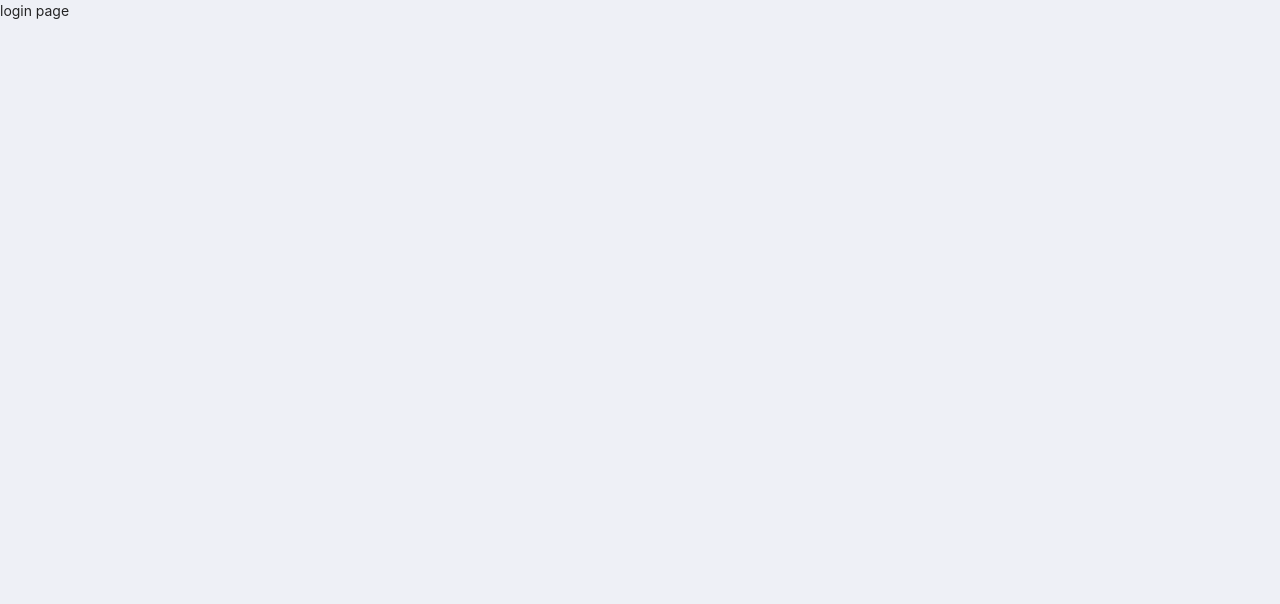
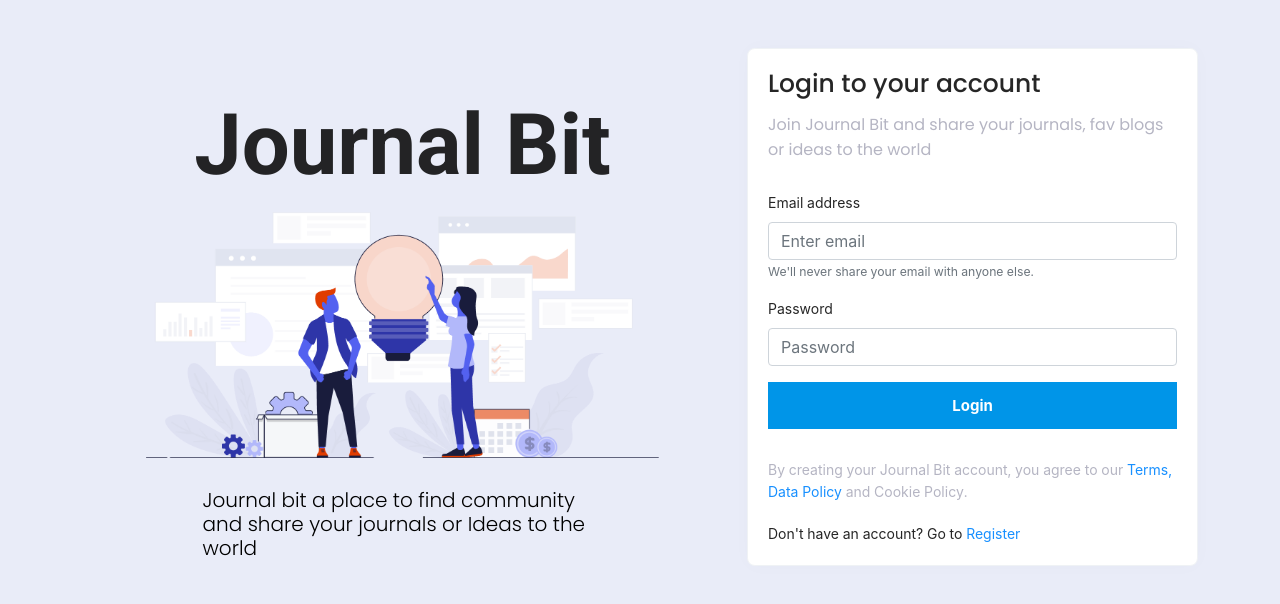
Before and after one commit to killcodeX/journalbit, a React (Create React App) app in the folder client/: page /login in a window 1280 px wide. Shown: the top 604 px of the page. Built offline with nearby package versions, Linux system fonts and the light colour scheme.

Commit message:
auth UI complete

```diff
--- a/client/src/App.css
+++ b/client/src/App.css
@@ -20,3 +20,10 @@
 .post-select:focus{
     outline: none;
 }
+
+.section-auth{
+  background-color: #E9ECF8;
+  height: 100vh;
+}
+
+/* //#0293ef */
--- /dev/null
+++ b/client/src/container/Auth/login/form.js
@@ -0,0 +1,27 @@
+import React from "react";
+import { FormWrapper, FormButton } from "../style";
+import { Form } from 'react-bootstrap';
+
+export default function form() {
+  return (
+    <FormWrapper>
+      <Form>
+        <Form.Group className="mb-3" controlId="formBasicEmail">
+          <Form.Label>Email address</Form.Label>
+          <Form.Control type="email" placeholder="Enter email" />
+          <Form.Text className="text-muted">
+            We'll never share your email with anyone else.
+          </Form.Text>
+        </Form.Group>
+
+        <Form.Group className="mb-3" controlId="formBasicPassword">
+          <Form.Label>Password</Form.Label>
+          <Form.Control type="password" placeholder="Password" />
+        </Form.Group>
+        <FormButton type="submit">
+          Login
+        </FormButton>
+      </Form>
+    </FormWrapper>
+  );
+}
--- a/client/src/container/Auth/login/index.js
+++ b/client/src/container/Auth/login/index.js
@@ -1,9 +1,58 @@
-import React from 'react'
+import React from "react";
+import {
+  LogoWrapper,
+  Title,
+  SubTitle,
+  AuthFooter,
+  AuthPrivacy,
+  InfoWrapper,
+  InfoVector,
+  MotoWrapper,
+} from "../style";
+import { CardWrapper } from "../../../components/UI/cards/style";
+import Form from "./form";
+import { Link } from "react-router-dom";
 
 export default function login() {
-    return (
-        <div>
-            login page
+  return (
+    <div className="section-auth position-relative">
+      <div className="container">
+        <div className="row pt-5">
+          <div className="col-sm-7 d-flex flex-column justify-content-center align-items-center">
+            <LogoWrapper>Journal Bit</LogoWrapper>
+
+            <InfoVector
+              src={process.env.PUBLIC_URL + "/assets/auth.png"}
+              alt="journal"
+            />
+
+            <MotoWrapper>
+              Journal bit a place to find community and share your journals or
+              Ideas to the world
+            </MotoWrapper>
+          </div>
+          <div className="col-sm-5">
+            <CardWrapper>
+              <Title>Login to your account</Title>
+              <SubTitle>
+                Join Journal Bit and share your journals, fav blogs or ideas to
+                the world
+              </SubTitle>
+              <Form />
+              <AuthFooter>
+                <AuthPrivacy>
+                  By creating your Journal Bit account, you agree to our{" "}
+                  <a href="#">Terms, Data Policy</a> and Cookie Policy.
+                </AuthPrivacy>
+                <span>
+                  Don't have an account? Go to{" "}
+                  <Link to="/register">Register</Link>
+                </span>
+              </AuthFooter>
+            </CardWrapper>
+          </div>
         </div>
-    )
+      </div>
+    </div>
+  );
 }
--- /dev/null
+++ b/client/src/container/Auth/register/form.js
@@ -0,0 +1,25 @@
+import React from "react";
+import { FormWrapper, FormButton } from "../style";
+import { Form } from "react-bootstrap";
+
+export default function form() {
+  return (
+    <FormWrapper>
+      <Form>
+        <Form.Group className="mb-3" controlId="formBasicEmail">
+          <Form.Label>Email address</Form.Label>
+          <Form.Control type="email" placeholder="Enter email" />
+          <Form.Text className="text-muted">
+            We'll never share your email with anyone else.
+          </Form.Text>
+        </Form.Group>
+
+        <Form.Group className="mb-3" controlId="formBasicPassword">
+          <Form.Label>Password</Form.Label>
+          <Form.Control type="password" placeholder="Password" />
+        </Form.Group>
+        <FormButton type="submit">Register</FormButton>
+      </Form>
+    </FormWrapper>
+  );
+}
--- a/client/src/container/Auth/register/index.js
+++ b/client/src/container/Auth/register/index.js
@@ -1,9 +1,57 @@
-import React from 'react'
+import React from "react";
+import {
+  LogoWrapper,
+  Title,
+  SubTitle,
+  AuthFooter,
+  AuthPrivacy,
+  InfoWrapper,
+  InfoVector,
+  MotoWrapper,
+} from "../style";
+import { CardWrapper } from "../../../components/UI/cards/style";
+import Form from "./form";
+import { Link } from "react-router-dom";
 
 export default function register() {
-    return (
-        <div>
-            Register page
+  return (
+    <div className="section-auth position-relative">
+      <div className="container">
+        <div className="row pt-5">
+          <div className="col-sm-7 d-flex flex-column justify-content-center align-items-center">
+            <LogoWrapper>Journal Bit</LogoWrapper>
+
+            <InfoVector
+              src={process.env.PUBLIC_URL + "/assets/auth.png"}
+              alt="journal"
+            />
+
+            <MotoWrapper>
+              Journal bit a place to find community and share your journals or
+              Ideas to the world
+            </MotoWrapper>
+          </div>
+          <div className="col-sm-5">
+            <CardWrapper>
+              <Title>Create a new account</Title>
+              <SubTitle>
+                Join Journal Bit and share your journals, fav blogs or ideas to
+                the world
+              </SubTitle>
+              <Form />
+              <AuthFooter>
+                <AuthPrivacy>
+                  By creating your Journal Bit account, you agree to our{" "}
+                  <a href="#">Terms, Data Policy</a> and Cookie Policy.
+                </AuthPrivacy>
+                <span>
+                  Already An account? Go to <Link to="/login">Login</Link>
+                </span>
+              </AuthFooter>
+            </CardWrapper>
+          </div>
         </div>
-    )
+      </div>
+    </div>
+  );
 }
--- /dev/null
+++ b/client/src/container/Auth/style.js
@@ -0,0 +1,62 @@
+import styled from "styled-components";
+
+export const LogoWrapper = styled.div`
+  font-family: "Roboto", sans-serif;
+  font-weight: bold;
+  font-size: 85px;
+  color: balck;
+  padding-top: 25px;
+`;
+
+export const Title = styled.h2`
+  font-family: poppins;
+  font-size: 25px;
+`;
+
+export const SubTitle = styled.div`
+  font-family: poppins;
+  font-size: 16px;
+  color: #b5b5c3;
+`;
+
+export const FormWrapper = styled.div`
+  padding-top: 30px;
+`;
+
+export const FormButton = styled.button`
+  width: 100%;
+  height: 47px;
+  color: rgb(255, 255, 255);
+  font-size: 15px;
+  font-weight: 700;
+  border: none;
+  background-color: #0095e8;
+  transition: all 0.2s ease 0s;
+`;
+
+export const AuthFooter = styled.div`
+  padding-top: 30px;
+`;
+
+export const AuthPrivacy = styled.div`
+  padding-bottom: 20px;
+  color: #b5b5c3;
+`;
+
+export const InfoWrapper = styled.div`
+
+`;
+
+export const InfoVector = styled.img`
+  width: 80%;
+`;
+
+export const MotoWrapper = styled.h1`
+  font-family: poppins;
+  font-size: 20px;
+  color: black;
+  padding-top:30px;
+  width:400px;
+  margin:0 auto;
+  font-weight:300;
+`;
```
Also changed, not shown: client/public/assets/auth.png (added).
